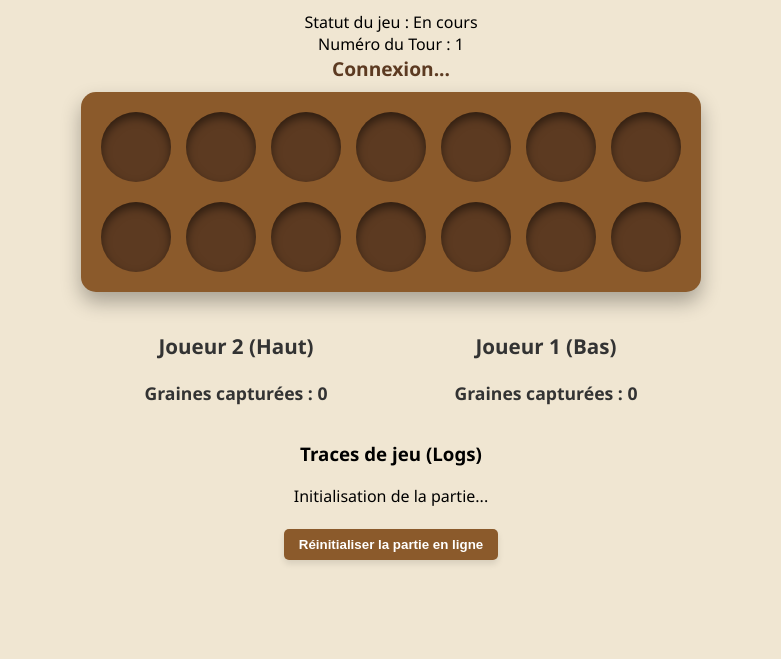
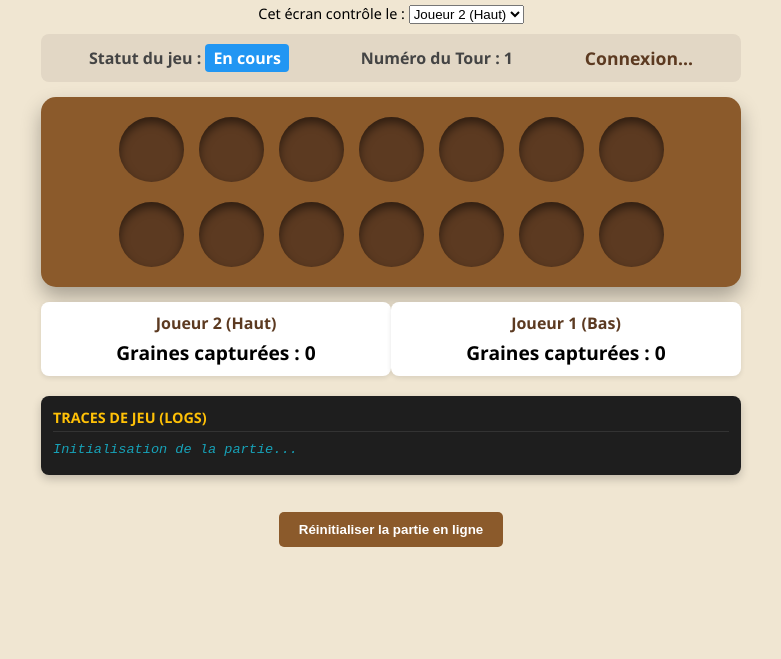
Before and after one commit to kidmofrancois23-alt/SONGHO2, a plain HTML site: page index.html in a window 1280 px wide. Shown: the part 181-840 px from the top of the page, without its empty margins (249-1030 px from the left). Before the commit the page ends 800 px from the top, so only its background shows below. Drawn offline with Linux system fonts and the light colour scheme; no server answers.

Commit message:
Refactor CSS styles for layout and design improvements

```diff
--- a/style.css
+++ b/style.css
@@ -4,37 +4,50 @@
     display: flex;
     justify-content: center;
     align-items: center;
-    height: 100vh;
+    min-height: 100vh;
     margin: 0;
+    padding: 20px;
 }
 
 #game-container {
     text-align: center;
+    max-width: 700px;
+    width: 100%;
 }
 
+/* Panneau de statut */
+#status-panel {
+    background-color: #e2d7c5;
+    padding: 12px;
+    border-radius: 8px;
+    margin-bottom: 15px;
+    display: flex;
+    flex-wrap: wrap;
+    justify-content: space-around;
+    align-items: center;
+    font-weight: bold;
+    color: #444;
+}
+
+.badge {
+    padding: 3px 8px;
+    border-radius: 4px;
+    color: white;
+}
+.progress-badge { background-color: #2196F3; }
+.over-badge { background-color: #f44336; }
+
 #turn-indicator {
-    font-size: 1.2rem;
-    margin-bottom: 10px;
-    font-weight: bold;
+    font-size: 1.1rem;
     color: #5c3a21;
 }
 
 #player-role-setup {
-    margin-bottom: 15px;
-    background: #e2d7c5;
-    padding: 10px;
-    border-radius: 8px;
-    font-size: 1rem;
-    color: #333;
+    margin-bottom: 10px;
+    font-size: 0.9rem;
 }
 
-#role-selector {
-    padding: 3px 8px;
-    font-weight: bold;
-    border-radius: 4px;
-}
-
-/* Le Tablier (Pirogue) */
+/* Tablier */
 #board {
     background-color: #8b5a2b;
     padding: 20px;
@@ -48,12 +61,12 @@
 .row {
     display: flex;
     gap: 15px;
+    justify-content: center;
 }
 
-/* Les Trous */
 .hole {
-    width: 70px;
-    height: 70px;
+    width: 65px;
+    height: 65px;
     background-color: #5c3a21;
     border-radius: 50%;
     display: flex;
@@ -67,31 +80,66 @@
     transition: transform 0.2s;
 }
 
-.hole:hover {
-    transform: scale(1.05);
+.hole:hover { transform: scale(1.05); }
+
+/* Zone de scores */
+#scores {
+    display: flex;
+    justify-content: space-between;
+    margin-top: 15px;
 }
 
-/* Zone des scores */
-#scores {
-    display: flex;
-    justify-content: space-around;
+.score-box {
+    width: 48%;
+    background-color: #fff;
+    border-radius: 8px;
+    padding: 10px;
+    box-shadow: 0 2px 5px rgba(0,0,0,0.1);
+}
+.score-box h3 { margin: 0 0 5px 0; font-size: 1rem; color: #5c3a21;}
+.score-box p { margin: 0; font-size: 1.2rem; font-weight: bold; }
+
+/* Traces et Logs de jeu */
+#log-container {
     margin-top: 20px;
-    font-size: 1.1rem;
-    font-weight: bold;
-    color: #333;
+    background-color: #1e1e1e;
+    color: #ced4da;
+    border-radius: 8px;
+    padding: 12px;
+    text-align: left;
+    box-shadow: 0 4px 10px rgba(0,0,0,0.2);
 }
 
+#log-container h3 {
+    margin: 0 0 8px 0;
+    font-size: 0.9rem;
+    color: #ffc107;
+    text-transform: uppercase;
+    border-bottom: 1px solid #333;
+    padding-bottom: 4px;
+}
+
+#game-logs {
+    max-height: 120px;
+    overflow-y: auto;
+    font-family: 'Courier New', Courier, monospace;
+    font-size: 0.85rem;
+    line-height: 1.4;
+}
+
+.log-entry { margin-bottom: 4px; }
+.log-entry.system { color: #17a2b8; font-style: italic; }
+.log-entry.j1 { color: #81c784; }
+.log-entry.j2 { color: #64b5f6; }
+
 button {
-    padding: 8px 15px;
+    padding: 10px 20px;
     background-color: #8b5a2b;
     color: white;
     border: none;
     border-radius: 5px;
     cursor: pointer;
     font-weight: bold;
-    box-shadow: 0 4px 6px rgba(0,0,0,0.1);
+    margin-top: 15px;
 }
-
-button:hover {
-    background-color: #5c3a21;
-}
+button:hover { background-color: #5c3a21; }
```
